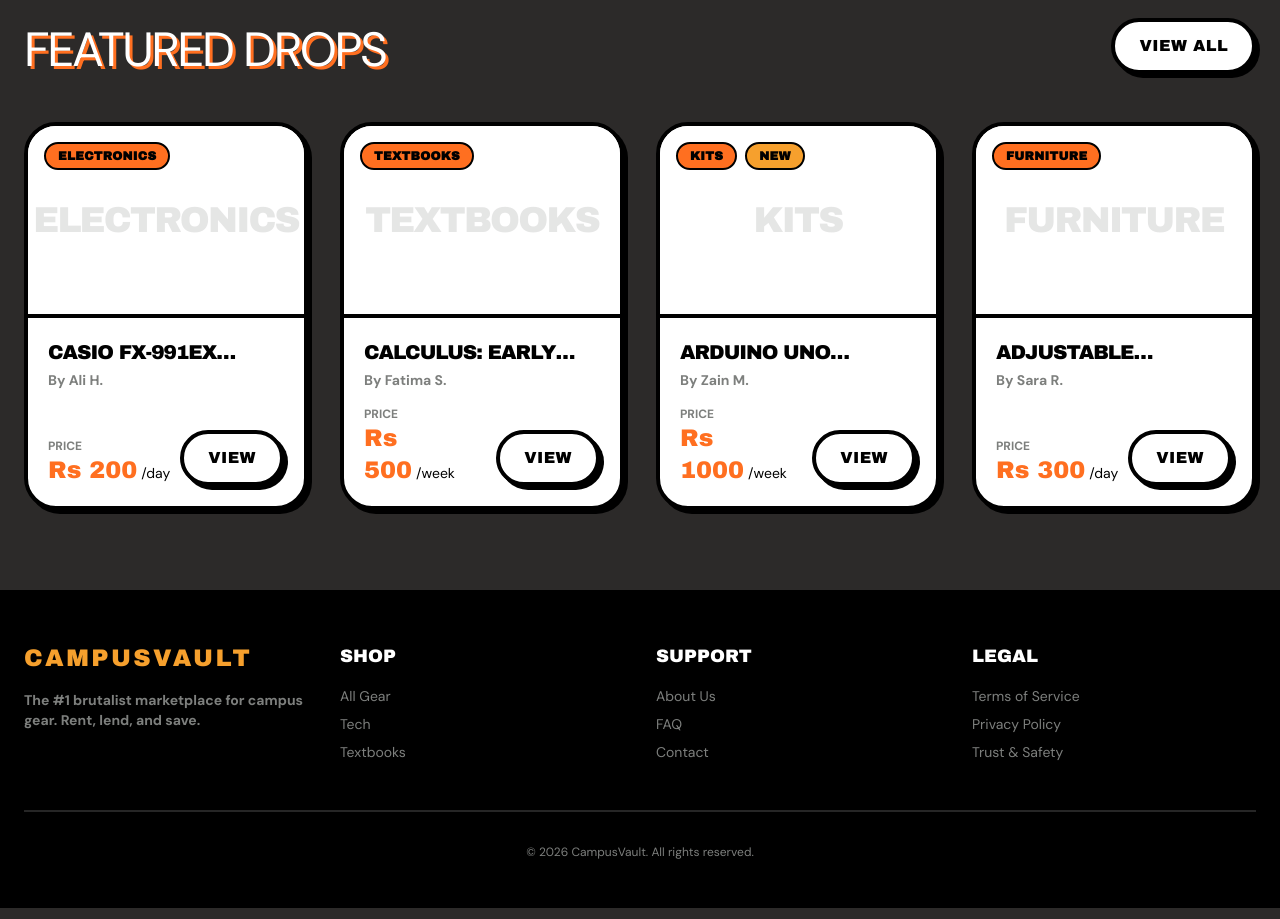
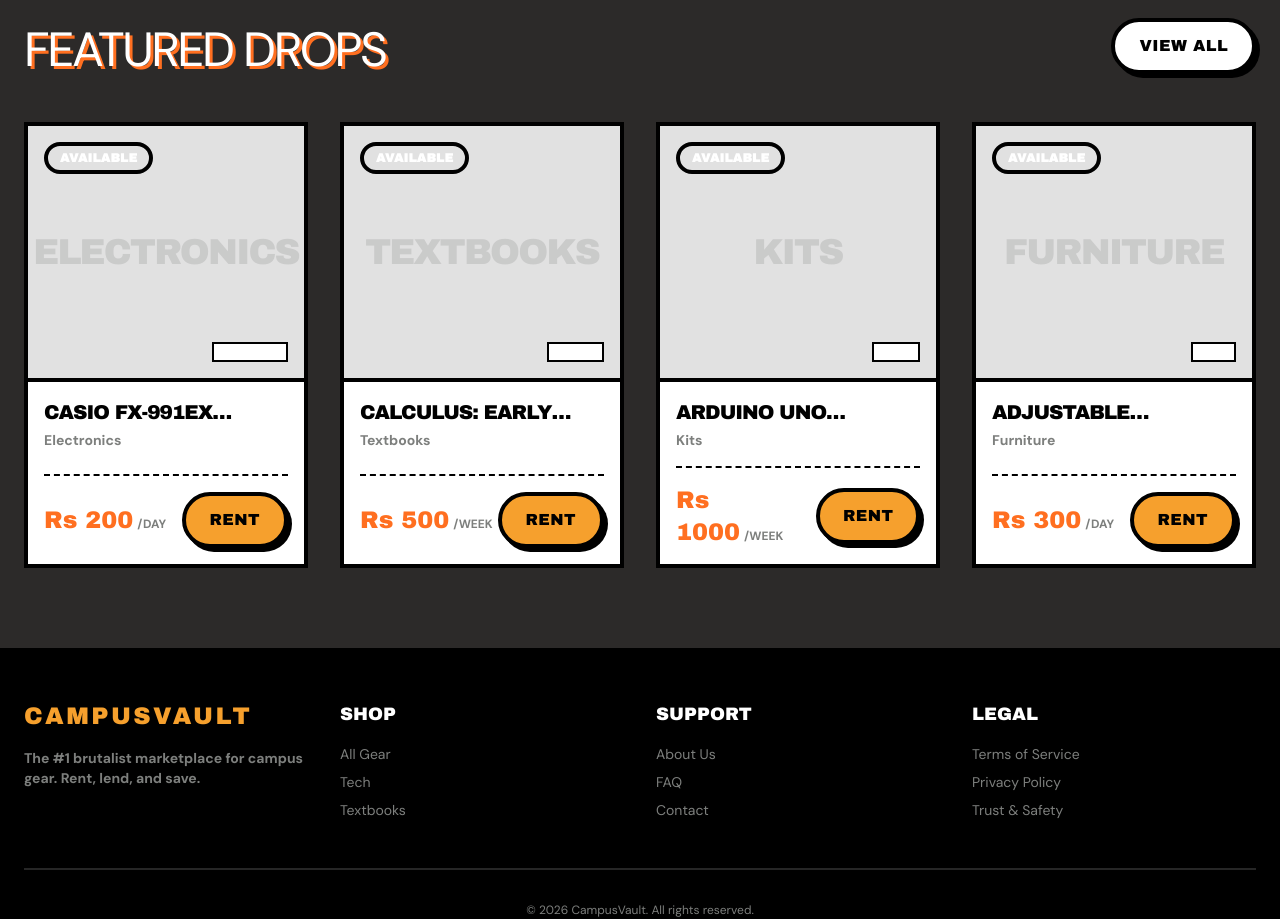
Before and after one commit to turab1020/CampusVault, a React (Vite) app: page / in a window 1280 px wide. Shown: the part 1060-1979 px from the top of the page. Built offline with nearby package versions, Linux system fonts and the light colour scheme.

Commit message:
refactor: refine ProductCard to match exact Reference hover state and overlay badges

```diff
--- a/src/components/ui/ProductCard.jsx
+++ b/src/components/ui/ProductCard.jsx
@@ -7,40 +7,39 @@ import BrutalButton from './BrutalButton'
 
 const ProductCard = ({ product }) => {
   return (
-    <BrutalCard className="flex flex-col h-full bg-white transition-transform hover:-translate-y-2 hover:shadow-brutal-hover duration-200">
-      <div className="relative h-48 w-full border-b-4 border-black bg-surface overflow-hidden group">
-        <div className="w-full h-full flex items-center justify-center bg-white transition-transform duration-300 group-hover:scale-105">
+    <div className="h-full flex flex-col p-0 overflow-hidden bg-white border-4 border-black hover:-translate-y-2 hover:shadow-[8px_8px_0px_#000] transition-all duration-300">
+      <Link to={`/product/${product.id}`} className="block h-full flex flex-col">
+          <div className="h-64 overflow-hidden border-b-4 border-black bg-surface relative group">
             {product.image ? (
-            <img src={product.image} alt={product.title} className="w-full h-full object-cover" />
+                <img src={product.image} alt={product.title} className="w-full h-full object-cover transition-transform duration-500 group-hover:scale-110" />
             ) : (
+                <div className="w-full h-full flex items-center justify-center transition-transform duration-500 group-hover:scale-110">
                     <span className="font-heading text-4xl text-neutral-gray opacity-20 uppercase tracking-tighter mix-blend-multiply">
                         {product.category}
                     </span>
+                </div>
             )}
-        </div>
-        <div className="absolute top-4 left-4 flex gap-2 z-10">
-          <Badge variant="primary">{product.category}</Badge>
-          {product.condition === 'New' && <Badge variant="secondary">New</Badge>}
+            <Badge variant="success" className="absolute top-4 left-4 border-4">Available</Badge>
+            <div className="absolute bottom-4 right-4 bg-white border-2 border-black px-2 font-bold uppercase text-xs">
+                {product.condition}
             </div>
           </div>
-      <div className="p-5 flex flex-col flex-grow">
+          <div className="p-4 flex flex-col flex-grow bg-white">
             <h3 className="font-heading text-xl uppercase tracking-tighter text-black mb-1 line-clamp-1">{product.title}</h3>
-        <p className="font-sans text-sm font-bold text-neutral-gray mb-4">By {product.ownerName}</p>
+            <p className="font-sans text-sm font-bold text-neutral-gray mb-4">{product.category}</p>
 
-        <div className="mt-auto flex items-end justify-between">
-          <div className="flex flex-col">
-            <span className="font-sans text-xs font-bold text-neutral-gray uppercase">Price</span>
-            <span className="font-heading text-2xl text-primary">
-              Rs {product.price}
-              <span className="font-sans text-sm text-black ml-1">/{product.rateType}</span>
-            </span>
+            <div className="mt-auto flex justify-between items-center border-t-2 border-dashed border-black pt-4">
+              <div>
+                <span className="font-heading text-2xl text-primary">Rs {product.price}</span>
+                <span className="font-sans text-xs font-bold text-neutral-gray ml-1 uppercase">/{product.rateType}</span>
               </div>
-          <Link to={`/product/${product.id}`} className="shrink-0 ml-2">
-            <BrutalButton variant="outline" size="sm" className="whitespace-nowrap">View</BrutalButton>
+              <BrutalButton variant="secondary" size="sm" className="px-4 py-1 whitespace-nowrap min-w-[100px] flex justify-center items-center">
+                  Rent
+              </BrutalButton>
+            </div>
+          </div>
       </Link>
     </div>
-      </div>
-    </BrutalCard>
   )
 }
 
```
Lines whose indentation alone changed are shown as unchanged.
